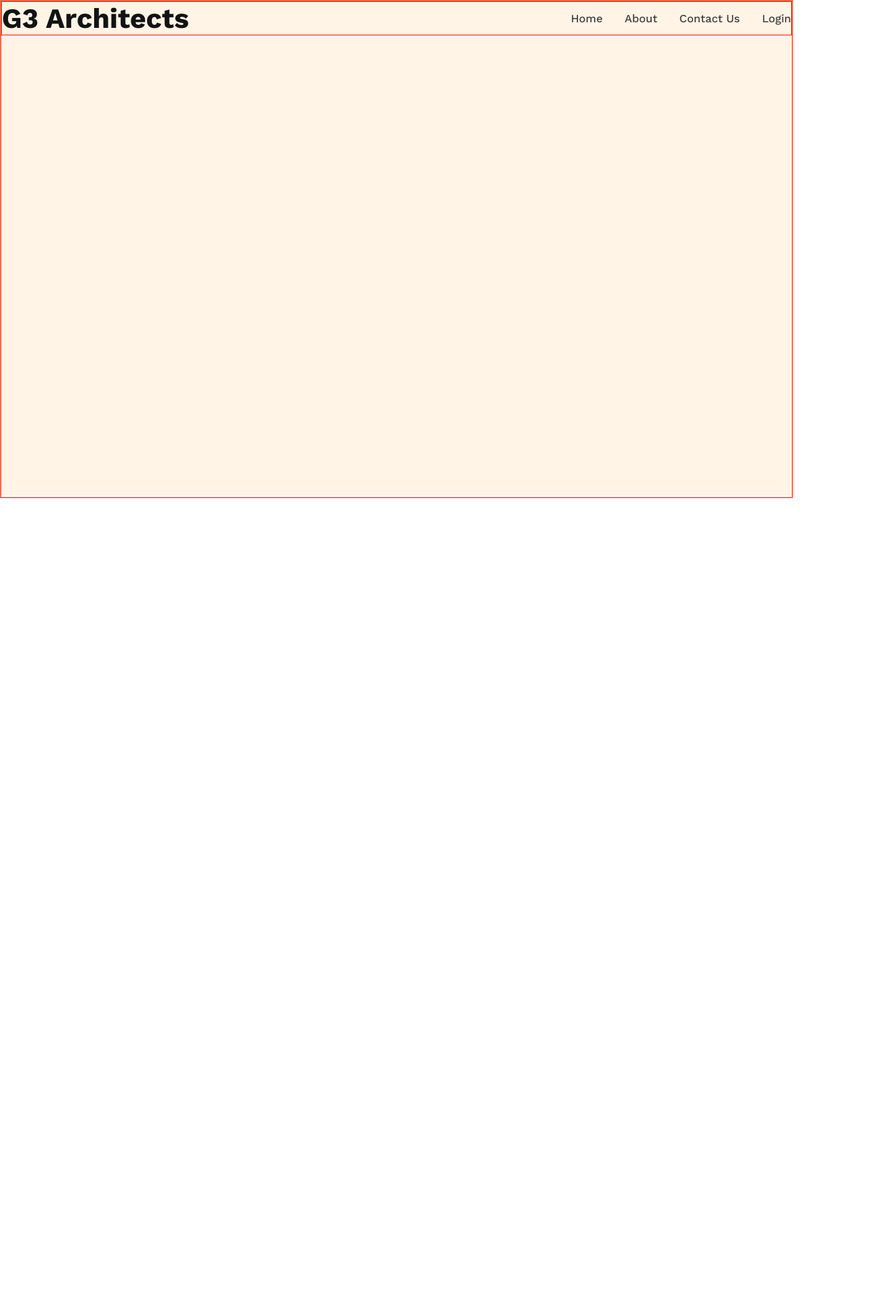
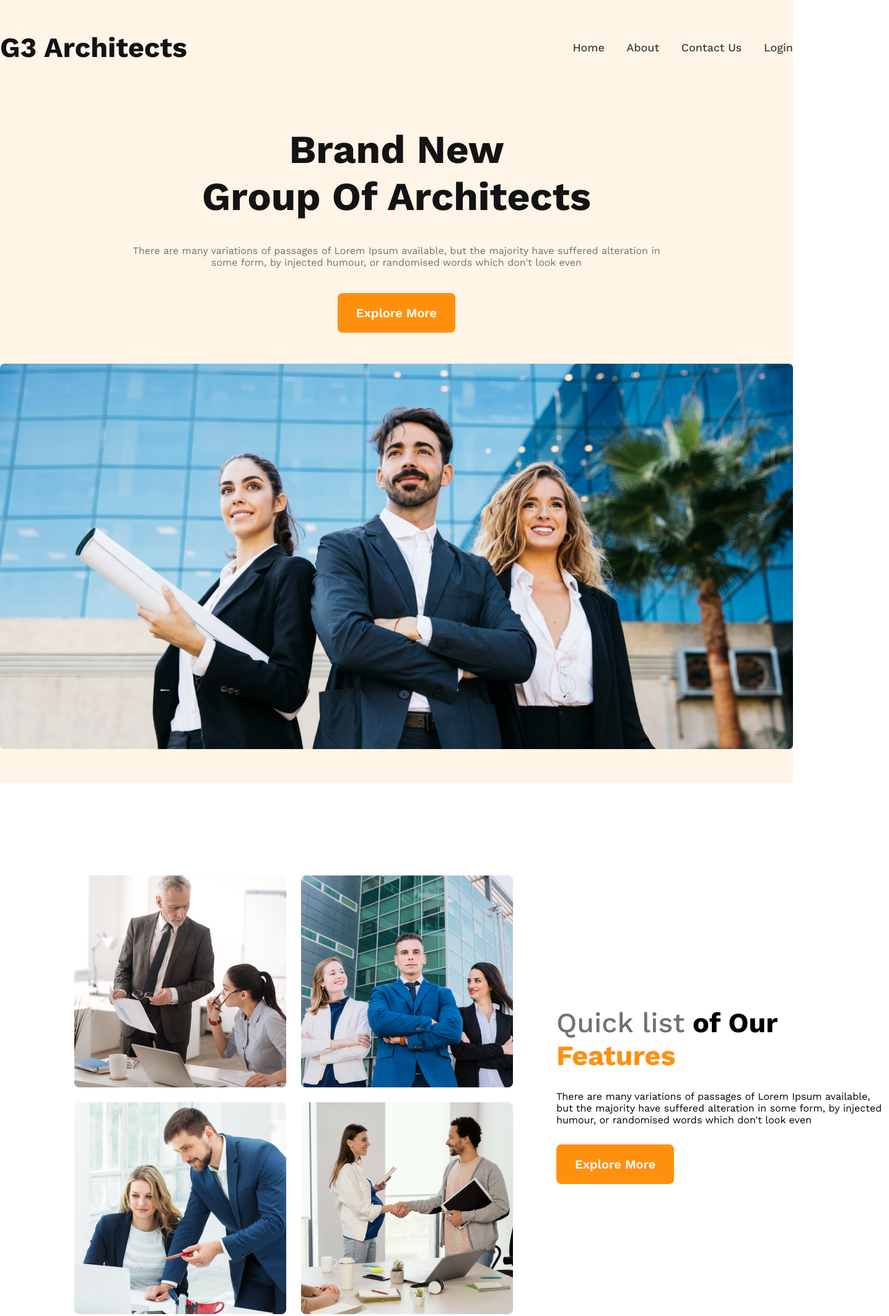
Before and after one commit to Rakibul101/architects-website, a plain HTML site: page index.html in a window 1280 px wide. Shown: the whole page at 62% size, 1435 px wide, since content can reach past the window. Before the commit the page ends 804 px from the top, so only its background shows below. Drawn offline with nearby package versions, Linux system fonts and the light colour scheme.

Commit message:
Added my header section design and features section design

```diff
--- a/index.html
+++ b/index.html
@@ -6,11 +6,13 @@
     <meta name="viewport" content="width=device-width, initial-scale=1.0">
     <title>Architects Website</title>
     <link rel="stylesheet" href="styles/style.css">
+    <link rel="stylesheet" href="styles/responsive.css">
 </head>
 
 <body>
     <header class="header-container">
-        <nav class="nav-container">
+        <section class="nav-banner-container">
+            <nav>
                 <div class="nav-items">
                     <h3 class="nav-title">G3 Architects</h3>
                     <div class="list">
@@ -21,9 +23,32 @@
                     </div>
                 </div>
             </nav>
+            <div class="banner-container">
+                <div class="banner-items">
+                    <h1 class="banner-title">Brand New<br> Group Of Architects</h1>
+                    <p class="banner-description">There are many variations of passages of Lorem Ipsum available, but
+                        the majority have suffered alteration in some form, by injected humour, or randomised words
+                        which don't look even</p>
+                    <button class="btn-primary">Explore More</button>
+                </div>
+                <img src="images/banner.png" alt="">
+            </div>
+        </section>
     </header>
     <main>
-
+        <section class="feature-container">
+                <div class="cards">
+                    <img src="images/team1.png" alt="">
+                    <img src="images/team2.png" alt="">
+                    <img src="images/team3.png" alt="">
+                    <img src="images/team4.png" alt="">
+                </div>
+                <div class="text-content">
+                    <h3 class="title"><span class="quick">Quick list</span> <span>of Our</span> <span class="text-design">Features</span></h3>
+                    <p class="description">There are many variations of passages of Lorem Ipsum available, but the majority have suffered alteration in some form, by injected humour, or randomised words which don't look even</p>
+                    <button class="btn-primary">Explore More</button>
+                </div>
+        </section>
     </main>
     <footer>
 
--- /dev/null
+++ b/styles/responsive.css
@@ -0,0 +1,40 @@
+@media screen and (max-width:576px){
+    .nav-banner-container{
+        padding: 20px;
+    }
+    .nav-items{
+        flex-direction: column;
+    }
+    .nav-title{
+        font-size: 2rem;
+    }
+    .list{
+        margin-top: 20px;
+    }
+    .list a{
+        margin: 0 auto;
+        padding-right: 10px;
+    }
+    .banner-container{
+        margin-top: 20px;
+    }
+    .banner-items{
+        width: 100%;
+    }
+    .banner-title{
+        font-size: 2rem;
+    }
+    /* main section styles */
+    .feature-container{
+        flex-direction: column;
+    }
+    .cards{
+        grid-template-columns: 1fr;
+    }
+    .text-content{
+        margin-top: 30px;
+    }
+    .text-content p{
+        width: 300px;
+    }
+}
--- a/styles/style.css
+++ b/styles/style.css
@@ -8,22 +8,19 @@
 
 .header-container {
     width: 100%;
-    height: 800px;
     background-color: #ff900e1a;
 }
 
-.nav-container {
+.nav-banner-container {
     max-width: 1440px;
-    height: 800px;
     margin: 0 auto;
-    border: 2px solid tomato;
+    padding-top: 50px;
 }
 
 .nav-items {
     display: flex;
     justify-content: space-between;
     align-items: center;
-    border: 1px solid red;
 }
 
 .nav-title {
@@ -32,10 +29,91 @@
     font-weight: 700;
 
 }
-.list a{
+
+.list a {
     text-decoration: none;
     margin-left: 30px;
     color: #424242;
     font-size: 18px;
     font-weight: 500;
 }
+
+/* banner section start */
+
+.banner-container {
+    margin-top: 100px;
+}
+.banner-items{
+    width: 860px;
+    text-align: center;
+    margin: 0 auto;
+}
+.banner-title {
+    color: #131313;
+    font-size: 64px;
+    font-weight: 700;
+    margin-bottom: 40px;
+}
+
+.banner-description {
+    color: #727272;
+    font-size: 16px;
+    font-weight: 400;
+    margin-bottom: 40px;
+}
+
+.btn-primary{
+    border-radius: 8px;
+    background-color: #FF900E;
+    color: #FFF;
+    font-size: 20px;
+    font-weight: 600;
+    cursor: pointer;
+    border: none;
+    padding: 20px 30px;
+}
+.banner-container img{
+    margin: 50px 0px;
+    width: 100%;
+}
+
+/* features section start */
+main{
+    max-width: 1440px;
+    margin: 0 auto;
+}
+.feature-container{
+    margin-top: 30px;
+    display: flex;
+    align-items: center;
+    padding:120px;
+
+}
+
+
+.cards{
+    display: grid;
+    grid-template-columns: repeat(2, 1fr);
+    gap: 24px;
+}
+.text-content{
+   margin-left: 70px;
+   margin-right: 70px;
+
+}
+.title{
+    margin-bottom: 30px;
+    font-size: 2.8rem;
+}
+.quick{
+    color: #727272;
+    font-weight: 500;
+}
+.text-design{
+    color: #FF900E;
+    font-weight: 700;
+}
+.text-content p{
+    width: 537px;
+    margin-bottom: 30px;
+}
```
Also changed, not shown: images/architect.png (added), images/banner.png (added), images/icons/customers.png (added), images/icons/email.png (added), images/icons/projects.png (added), images/icons/ribon.png (added), images/sponsors/amazon.png (added), images/sponsors/figma.png (added), images/sponsors/google.png (added), images/sponsors/spotify.png (added), images/sponsors/telerama.png (added), images/team1.png (added), images/team2.png (added), images/team3.png (added), 1 more files. Lines whose indentation alone changed are shown as unchanged.
